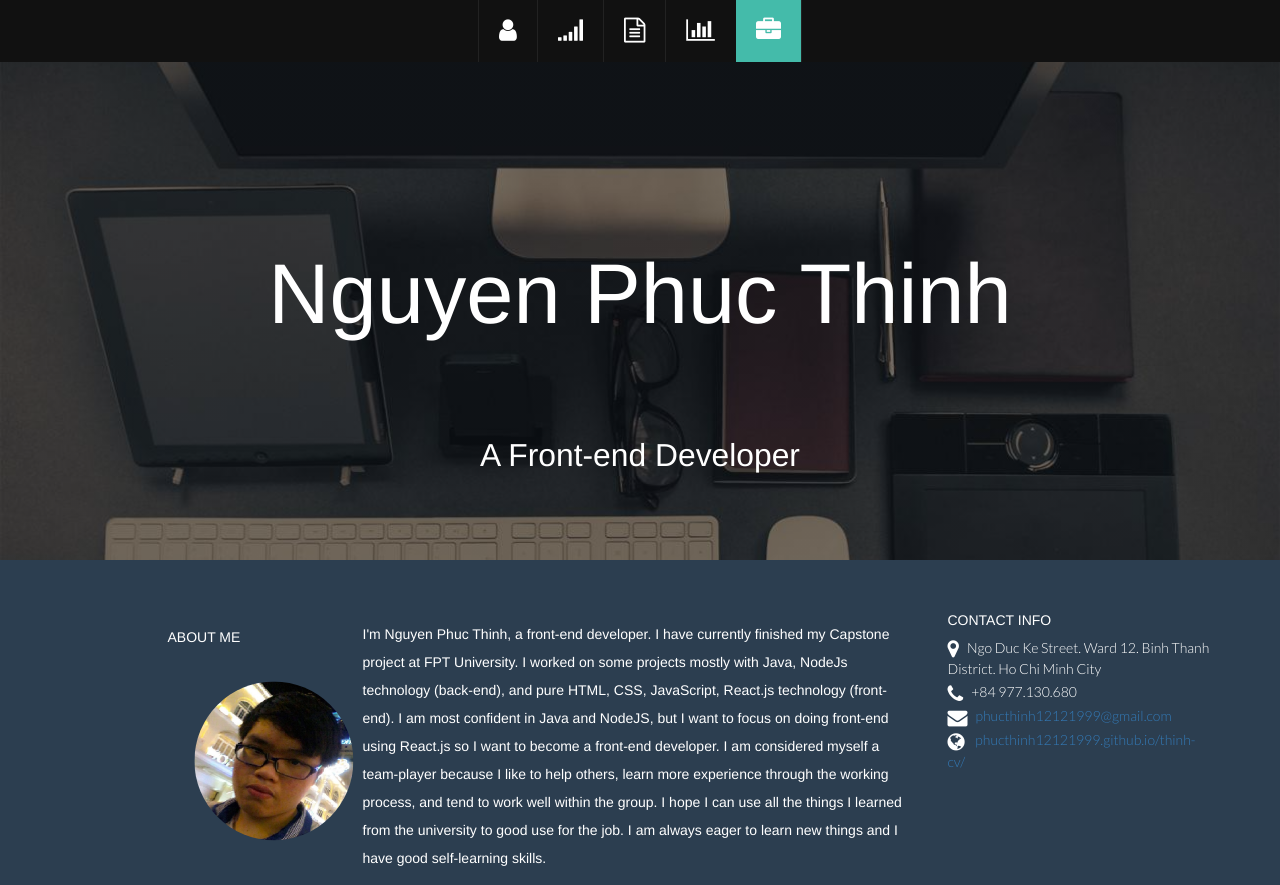
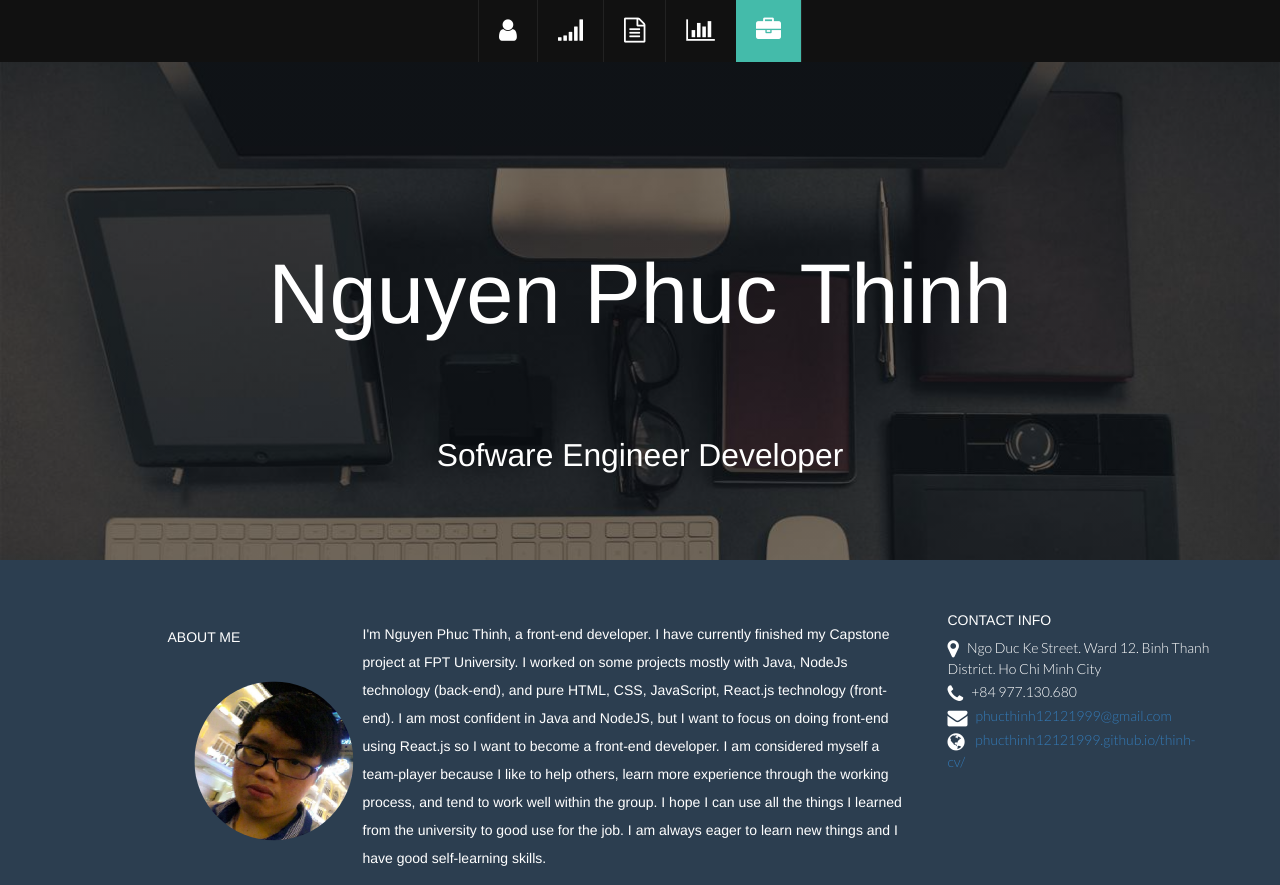
Before and after one commit to phucthinh12121999/thinh-cv, a website with bundled scripts: page index.html in a window 1280 px wide. Shown: the top 885 px of the page. Built offline with nearby package versions, Linux system fonts and the light colour scheme; some icons are missing.

Commit message:
edit index.html

```diff
--- a/index.html
+++ b/index.html
@@ -66,7 +66,7 @@
       <div class="row centered" >
         <div class="col-lg-12 fade-in">
           <h1 class="zoom-header-title">Nguyen Phuc Thinh</h1>
-          <h2 class="zoom-header-subtitle" style="color: #ffff">A Front-end Developer</h2>
+          <h2 class="zoom-header-subtitle" style="color: #ffff">Sofware Engineer Developer</h2>
         </div>
         <!--/.col-lg-12 -->
       </div>
```
